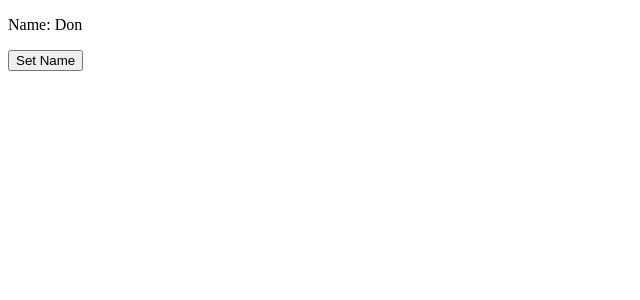
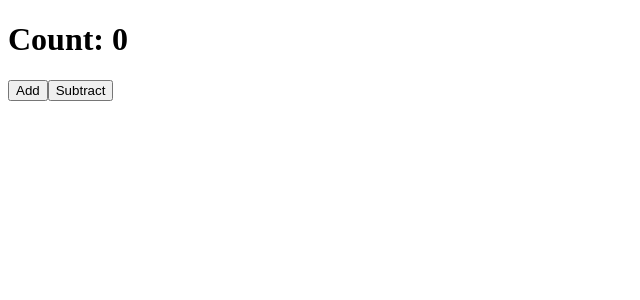
Before and after one commit to Ashik150/React_Practise, a React (Vite) app: page / in a window 1280 px wide. Shown: the top 300 px of the page, without its empty margins (0-640 px from the left). Built offline with nearby package versions, Linux system fonts and the light colour scheme.

Commit message:
UseEffect

```diff
--- a/src/MyComponent.jsx
+++ b/src/MyComponent.jsx
@@ -1,13 +1,29 @@
-import React,{useState} from 'react';
+import React, { useState, useEffect } from 'react';
 
 function MyComponent() {
-    const [name,setName] = useState("Don");
-  return(
-    <div>
-      <p>Name: {name}</p>
-      <button onClick={()=>setName("John")}>Set Name</button>
-    </div>
-  );
+    //const [name,setName] = useState("Don");
+    const [count, setCount] = useState(0);
+
+    useEffect(() => {
+        document.title = `Count: ${count}`;
+    }, [count]
+    );
+
+    function addCount() {
+        setCount(c => c + 1);
+    }
+
+    function subCount() {
+        setCount(c => c - 1);
+    }
+
+    return (
+        <>
+            <h1>Count: {count}</h1>
+            <button onClick={addCount}>Add</button>
+            <button onClick={subCount}>Subtract</button>
+        </>
+    );
 }
 
 export default MyComponent;
```
